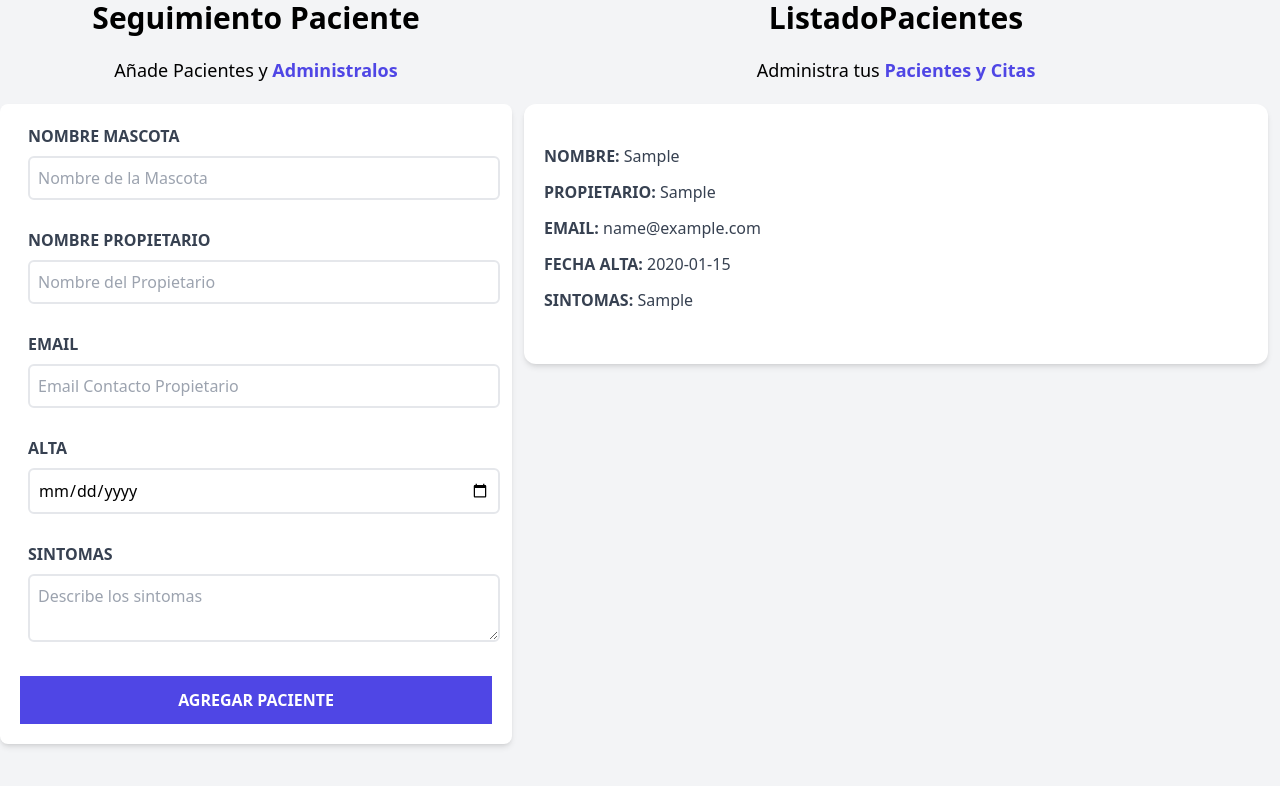
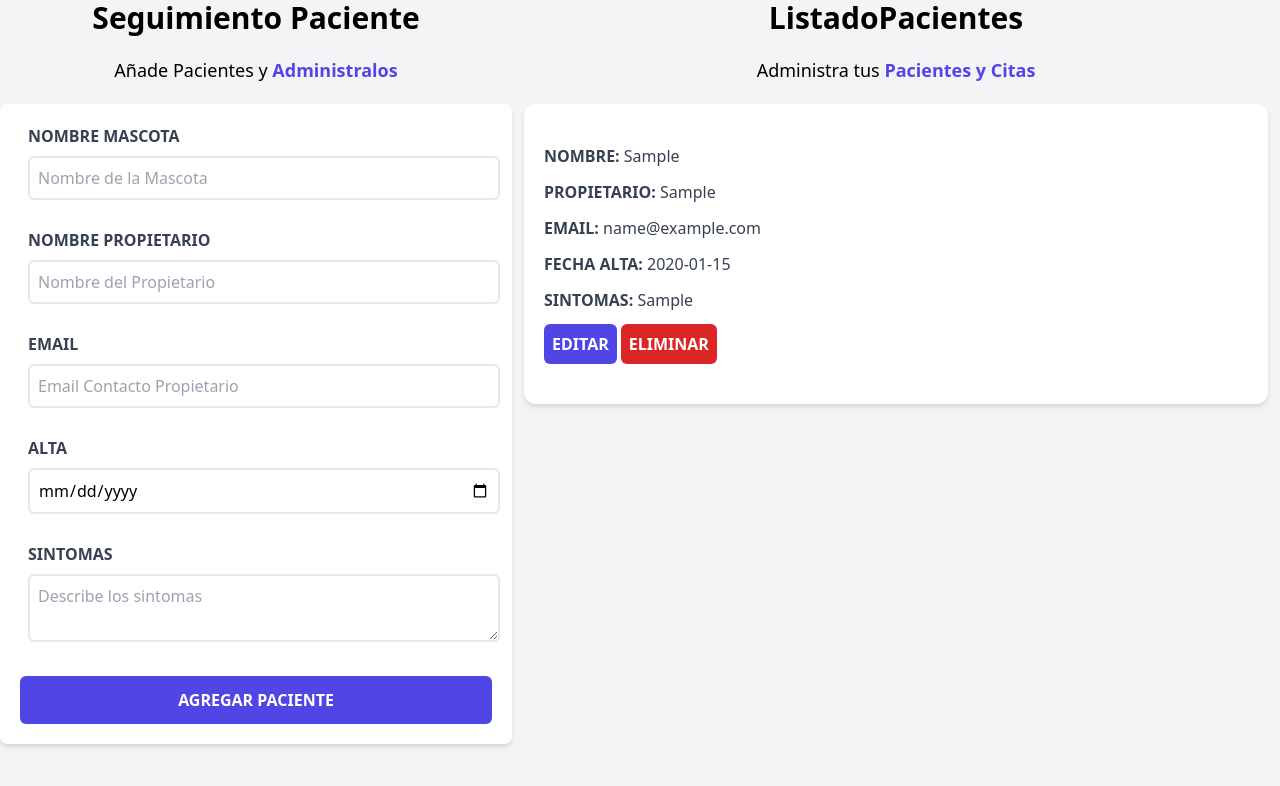
Before and after one commit to jorneycr/citas-react, a React (Vite) app: page / in a window 1280 px wide. Both pictures are taken after typing "Sample", "Sample", "name@example.com", "2020-01-15", "Sample" into the empty fields and a click on the input "Agregar paciente". Shown: the part 116-902 px from the top of the page. Built offline with nearby package versions, Linux system fonts and the light colour scheme.

Commit message:
ui button edit and delete

```diff
--- a/src/components/Formulario.jsx
+++ b/src/components/Formulario.jsx
@@ -137,7 +137,7 @@ const Formulario = ({ pacientes, setPacientes }) => {
                 </div>
                 <input
                     type="submit"
-                    className="bg-indigo-600 w-full p-3 text-white uppercase font-bold hover:bg-indigo-700 cursor-pointer transition-all"
+                    className="bg-indigo-600 w-full p-3 text-white uppercase font-bold hover:bg-indigo-700 cursor-pointer transition-all rounded-md"
                     value="Agregar paciente"
                 />
             </form>
--- a/src/components/Paciente.jsx
+++ b/src/components/Paciente.jsx
@@ -20,7 +20,18 @@ const Paciente = ({ pacient }) => {
             <p className="font-bold mb-3 text-gray-700 uppercase">Sintomas: {' '}
                 <spam className="font-normal normal-case">{sintomas}</spam>
             </p>
+            <div>
+            <button
+                type="button"
+                className="py-2 px-2 bg-indigo-600 hover:bg-indigo-700 text-white font-bold uppercase mr-1 rounded-md"
+            >Editar</button>
+            <button
+                type="button"
+                className="py-2 px-2 bg-red-600 hover:bg-red-700 text-white font-bold uppercase mr-1 rounded-md"
+            >Eliminar</button>
         </div>
+        </div>
+
     )
 }
 
```
